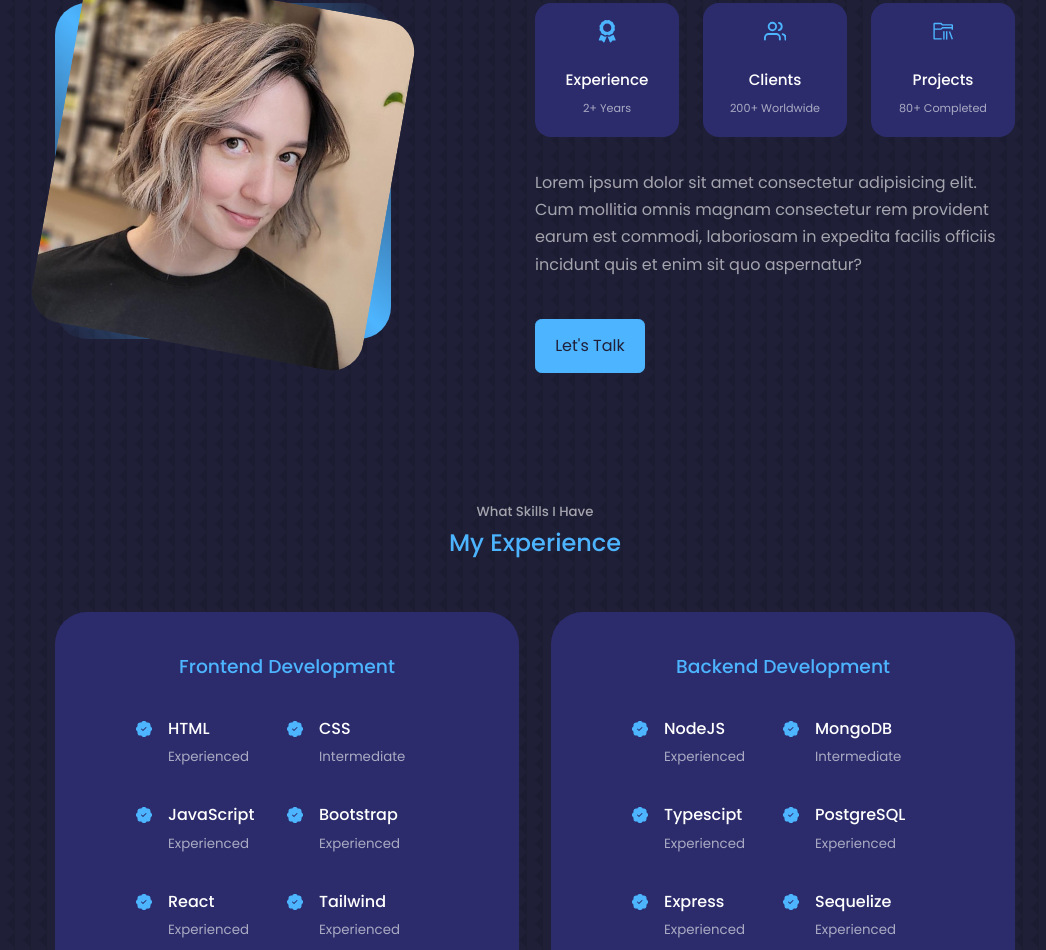
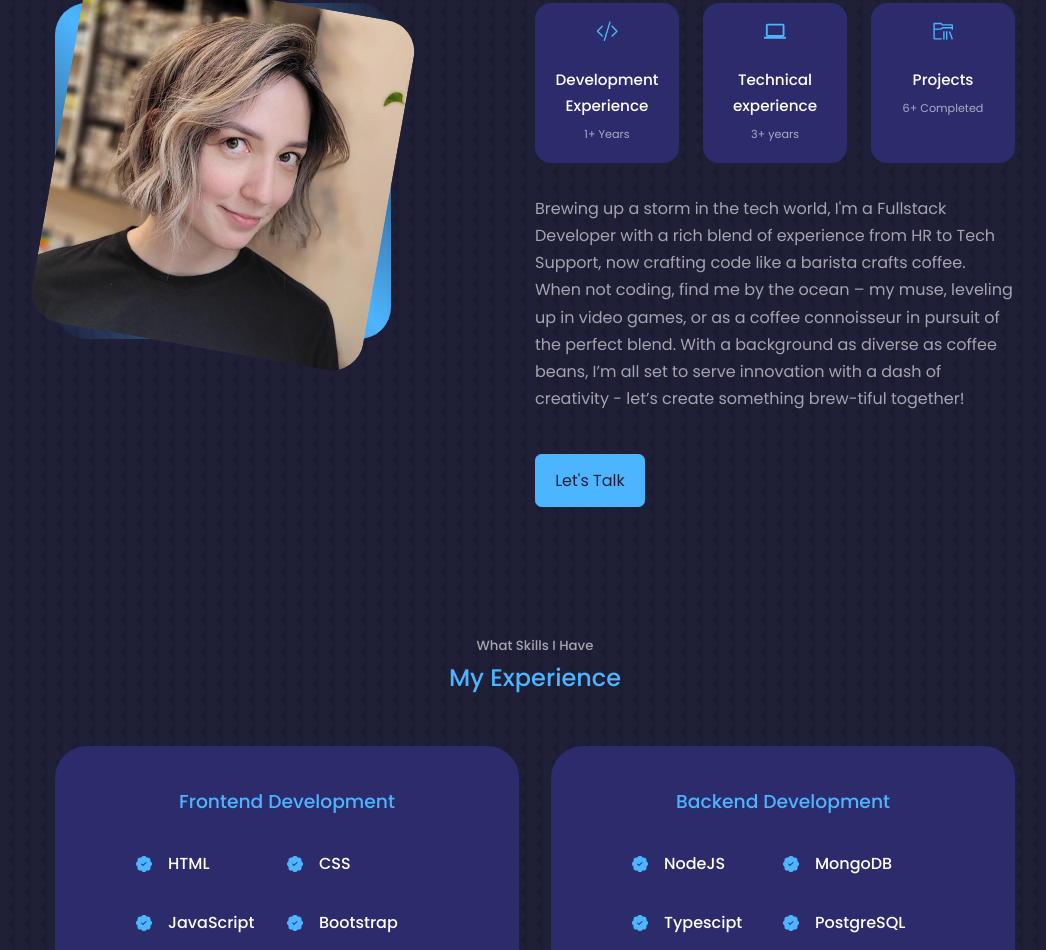
Before and after one commit to any-stone/ak-portfolio, a React (Create React App) app: page / in a window 1280 px wide. Shown: the part 780-1730 px from the top of the page, without its empty margins (105-1151 px from the left). Built offline with nearby package versions, Linux system fonts and the light colour scheme.

Commit message:
rewrite about me section, update cv

```diff
--- a/src/App.jsx
+++ b/src/App.jsx
@@ -15,7 +15,6 @@ const App = () => {
       <Nav />
       <About />
       <Experience />
-      <Services />
       <Portfolio />
       <Contact />
       <Footer />
--- a/src/components/about/About.jsx
+++ b/src/components/about/About.jsx
@@ -1,9 +1,9 @@
 import React from 'react'
 import './about.css'
 import ME from '../../assets/me2.jpg'
-import {FaAward} from 'react-icons/fa'
-import {FiUsers} from 'react-icons/fi'
-import {VscFolderLibrary} from 'react-icons/vsc'
+import { BsCodeSlash } from 'react-icons/bs'
+import { MdComputer } from 'react-icons/md'
+import { VscFolderLibrary } from 'react-icons/vsc'
 
 const About = () => {
   return (
@@ -21,24 +21,24 @@ const About = () => {
         <div className="about__content">
           <div className="about__cards">
             <article className='about__card'>
-              <FaAward className='about__icon'/>
-              <h5>Experience</h5>
-              <small>2+ Years</small>
+              <BsCodeSlash className='about__icon' />
+              <h5>Development Experience</h5>
+              <small>1+ Years</small>
             </article>
             <article className='about__card'>
-              <FiUsers className='about__icon'/>
-              <h5>Clients</h5>
-              <small>200+ Worldwide</small>
+              <MdComputer className='about__icon' />
+              <h5>Technical experience</h5>
+              <small>3+ years</small>
             </article>
             <article className='about__card'>
-              <VscFolderLibrary className='about__icon'/>
+              <VscFolderLibrary className='about__icon' />
               <h5>Projects</h5>
-              <small>80+ Completed</small>
+              <small>6+ Completed</small>
             </article>
           </div>
 
           <p>
-            Lorem ipsum dolor sit amet consectetur adipisicing elit. Cum mollitia omnis magnam consectetur rem provident earum est commodi, laboriosam in expedita facilis officiis incidunt quis et enim sit quo aspernatur?
+            Brewing up a storm in the tech world, I'm a Fullstack Developer with a rich blend of experience from HR to Tech Support, now crafting code like a barista crafts coffee. When not coding, find me by the ocean – my muse, leveling up in video games, or as a coffee connoisseur in pursuit of the perfect blend. With a background as diverse as coffee beans, I’m all set to serve innovation with a dash of creativity - let’s create something brew-tiful together!
           </p>
 
           <a href="#contact" className='btn btn-primary'>Let's Talk</a>
--- a/src/components/experience/Experience.jsx
+++ b/src/components/experience/Experience.jsx
@@ -16,42 +16,36 @@ const Experience = () => {
               <BsPatchCheckFill className='experience__details-icon' />
               <div>
                 <h4>HTML</h4>
-                <small className='text-light'>Experienced</small>
               </div>
             </article>
             <article className='experience__details'>
               <BsPatchCheckFill className='experience__details-icon' />
               <div>
                 <h4>CSS</h4>
-                <small className='text-light'>Intermediate</small>
               </div>
             </article>
             <article className='experience__details'>
               <BsPatchCheckFill className='experience__details-icon' />
               <div>
                 <h4>JavaScript</h4>
-                <small className='text-light'>Experienced</small>
               </div>
             </article>
             <article className='experience__details'>
               <BsPatchCheckFill className='experience__details-icon' />
               <div>
                 <h4>Bootstrap</h4>
-                <small className='text-light'>Experienced</small>
               </div>
             </article>
             <article className='experience__details'>
               <BsPatchCheckFill className='experience__details-icon' />
               <div>
                 <h4>React</h4>
-                <small className='text-light'>Experienced</small>
               </div>
             </article>
             <article className='experience__details'>
               <BsPatchCheckFill className='experience__details-icon' />
               <div>
-                <h4>Tailwind</h4>
-                <small className='text-light'>Experienced</small>
+                <h4>JQuery</h4>
               </div>
             </article>
           </div>
@@ -64,42 +58,36 @@ const Experience = () => {
               <BsPatchCheckFill className='experience__details-icon' />
               <div>
                 <h4>NodeJS</h4>
-                <small className='text-light'>Experienced</small>
               </div>
             </article>
             <article className='experience__details'>
               <BsPatchCheckFill className='experience__details-icon' />
               <div>
                 <h4>MongoDB</h4>
-                <small className='text-light'>Intermediate</small>
               </div>
             </article>
             <article className='experience__details'>
               <BsPatchCheckFill className='experience__details-icon' />
               <div>
                 <h4>Typescipt</h4>
-                <small className='text-light'>Experienced</small>
               </div>
             </article>
             <article className='experience__details'>
               <BsPatchCheckFill className='experience__details-icon' />
               <div>
                 <h4>PostgreSQL</h4>
-                <small className='text-light'>Experienced</small>
               </div>
             </article>
             <article className='experience__details'>
               <BsPatchCheckFill className='experience__details-icon' />
               <div>
                 <h4>Express</h4>
-                <small className='text-light'>Experienced</small>
               </div>
             </article>
             <article className='experience__details'>
               <BsPatchCheckFill className='experience__details-icon' />
               <div>
                 <h4>Sequelize</h4>
-                <small className='text-light'>Experienced</small>
               </div>
             </article>
           </div>
--- a/src/components/footer/Footer.jsx
+++ b/src/components/footer/Footer.jsx
@@ -1,8 +1,7 @@
 import React from 'react'
 import './footer.css'
-import { FaFacebookF } from 'react-icons/fa'
-import { FiInstagram } from 'react-icons/fi'
-import { IoLogoTwitter } from 'react-icons/io'
+import {BsLinkedin} from 'react-icons/bs'
+import {FaGithub} from 'react-icons/fa'
 
 const Footer = () => {
   return (
@@ -13,15 +12,13 @@ const Footer = () => {
         <li> <a href="#">Home</a></li>
         <li> <a href="#about">About</a></li>
         <li> <a href="#experience">Experience</a></li>
-        <li> <a href="#services">Services</a></li>
         <li> <a href="#portfolio">Portfolio</a></li>
         <li> <a href="#contact">Contact</a></li>
       </ul>
 
       <div className="footer__socials">
-        <a href="https://facebook.com/so.annett"><FaFacebookF/></a>
-        <a href="https://instagram.com"><FiInstagram/></a>
-        <a href="https://twitter"><IoLogoTwitter/></a>
+        <a href="https://www.linkedin.com/in/annkuksa/"><BsLinkedin/></a>
+        <a href="https://github.com/any-stone"><FaGithub/></a>
       </div>
 
       <div className="footer__copyright">
--- a/src/components/header/HeaderSocials.jsx
+++ b/src/components/header/HeaderSocials.jsx
@@ -1,14 +1,12 @@
 import React from 'react'
 import {BsLinkedin} from 'react-icons/bs'
 import {FaGithub} from 'react-icons/fa'
-import {FiDribbble} from 'react-icons/fi'
 
 const HeaderSocials = () => {
   return (
     <div className='header__socials'>
       <a href="https://www.linkedin.com/in/annkuksa/" target='_blank'><BsLinkedin/></a>
       <a href="https://github.com/any-stone" target='_blank'><FaGithub/></a>
-      <a href="https://www.dribbble.com" target='_blank'><FiDribbble/></a>
     </div>
   )
 }
```
Also changed, not shown: 1 other file (tests, documents, lock files or other folders).
